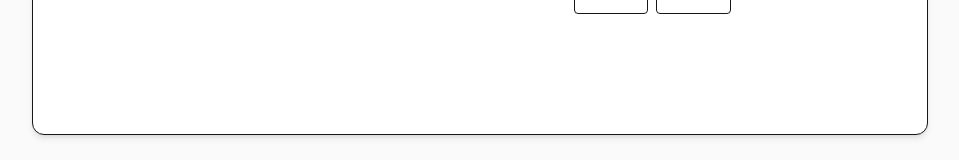
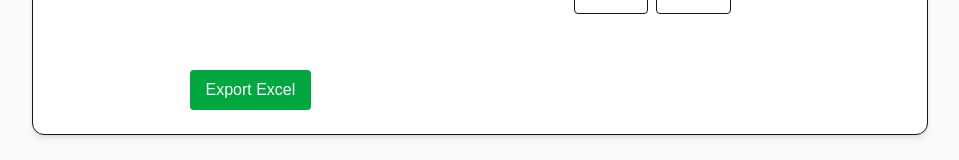
Before and after one commit to calledarian/stock-crud, a Next.js app in the folder frontend/: page / in a window 1280 px wide. Shown: the part 309-469 px from the top of the page, without its empty margins (160-1119 px from the left). Built offline with nearby package versions, Linux system fonts and the light colour scheme; no server answers.

Commit message:
[TASK] Export data as xlsx
refs STOCK-1

```diff
--- a/frontend/app/page.tsx
+++ b/frontend/app/page.tsx
@@ -1,6 +1,7 @@
 "use client";
 
 import { useEffect, useState } from "react";
+import ExportButton from "./utils/ExportExcel";
 
 /* =======================
    Month helper
@@ -334,6 +335,7 @@ export default function Home() {
           >
             Save Record
           </button>
+          <ExportButton />
         </div>
 
         {/* Table */}
--- /dev/null
+++ b/frontend/app/utils/ExportExcel.tsx
@@ -0,0 +1,33 @@
+'use client';
+
+export default function ExportButton() {
+  const exportExcel = async () => {
+    const res = await fetch('http://localhost:3001/earnings/export/excel');
+
+    if (!res.ok) {
+      alert('Export failed');
+      return;
+    }
+
+    const blob = await res.blob();
+    const url = window.URL.createObjectURL(blob);
+
+    const a = document.createElement('a');
+    a.href = url;
+    a.download = 'earnings.xlsx';
+    document.body.appendChild(a);
+    a.click();
+
+    a.remove();
+    window.URL.revokeObjectURL(url);
+  };
+
+  return (
+    <button
+      onClick={exportExcel}
+      className="px-4 py-2 bg-green-600 text-white rounded"
+    >
+      Export Excel
+    </button>
+  );
+}
```
Also changed, not shown: 1 other file (tests, documents, lock files or other folders).
